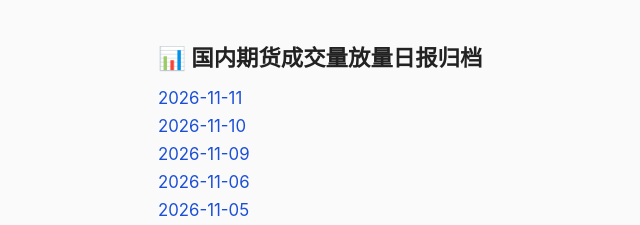
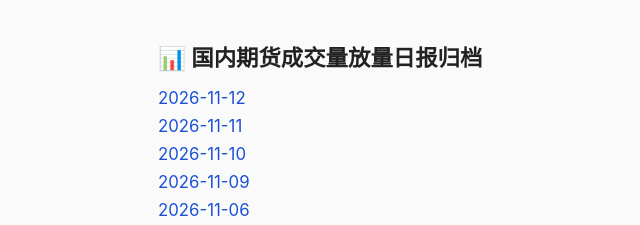
Before and after one commit to cuichuhan/futures-china-daily, a plain HTML site: page index.html in a window 1280 px wide. Shown: the top 225 px of the page, 162-802 px from the left. Drawn offline with Linux system fonts and the light colour scheme.

Commit message:
Update index (2026-11-12)

```diff
--- a/index.html
+++ b/index.html
@@ -16,6 +16,7 @@ a:hover { text-decoration: underline; }
 <body>
 <h1>📊 国内期货成交量放量日报归档</h1>
 <ul>
+<li><a href="reports/2026-11-12.html">2026-11-12</a></li>
 <li><a href="reports/2026-11-11.html">2026-11-11</a></li>
 <li><a href="reports/2026-11-10.html">2026-11-10</a></li>
 <li><a href="reports/2026-11-09.html">2026-11-09</a></li>
```
